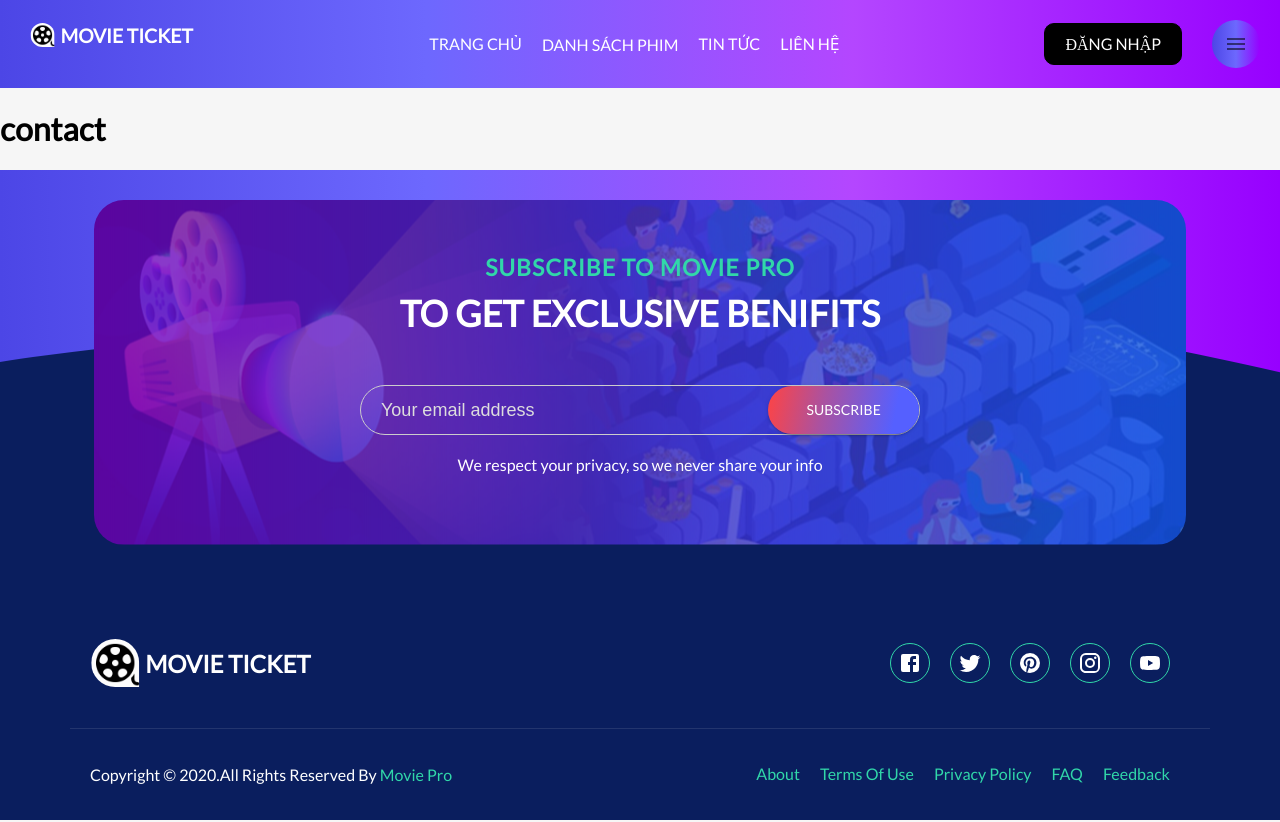
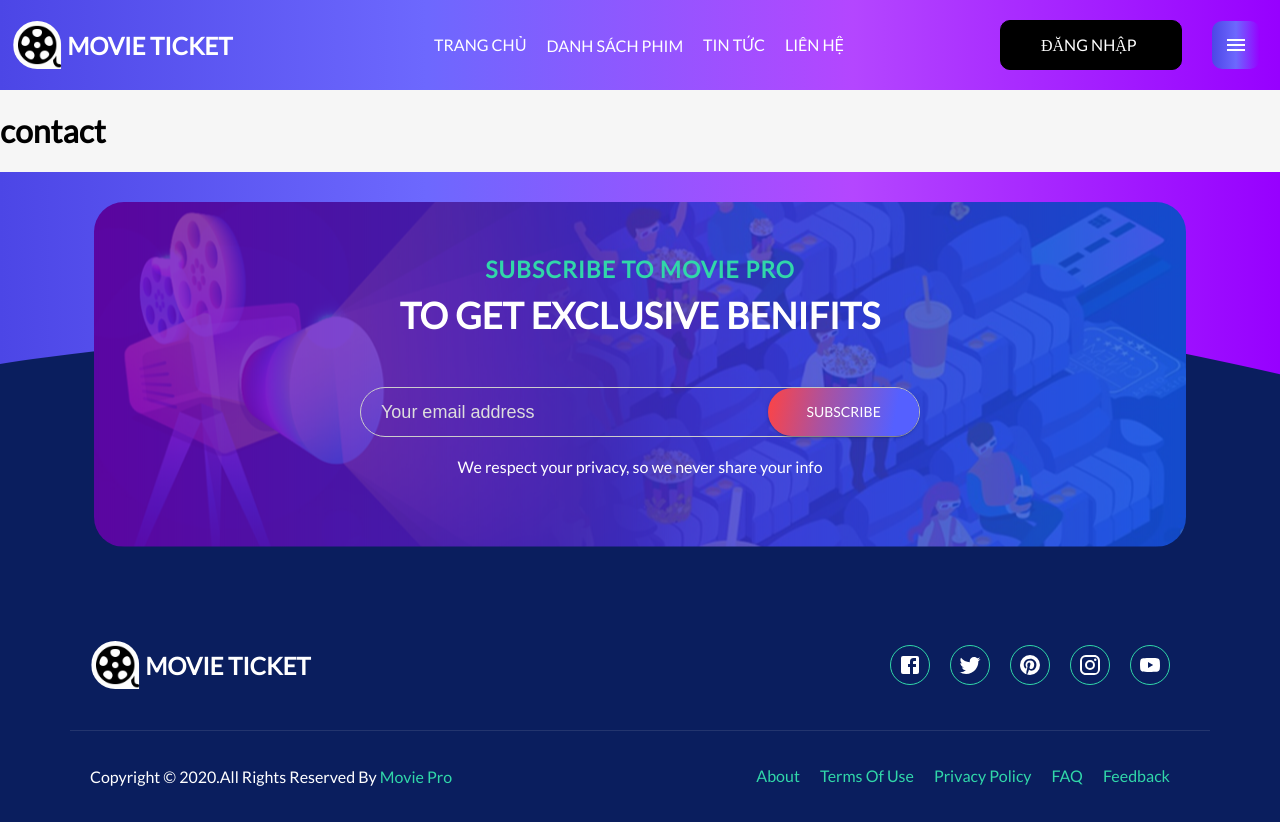
Before and after one commit to ldhnguyen9292/Nhom06-DuAnCuoiKhoa-MovieTicket, a React (Create React App) app in the folder movie-ticket/: page /contact in a window 1280 px wide. Built offline with nearby package versions, Linux system fonts and the light colour scheme.

Commit message:
hai nguyen fix lan 1

```diff
--- a/movie-ticket/src/client/components/header/header-left/header-left-styles.component.js
+++ b/movie-ticket/src/client/components/header/header-left/header-left-styles.component.js
@@ -2,8 +2,14 @@ import { makeStyles } from "@material-ui/core";
 
 export const useStyles = makeStyles((theme) => ({
   headerLeft: {
-    width: 300,
+    width: 400,
     padding: 20,
+    fontSize: '20px',
+    [theme.breakpoints.up("md")]: {
+      width: 400,
+      padding: '20px 10px',
+      fontSize: '20px',
+    },
   },
   logo: {
     color: "white",
@@ -24,8 +30,8 @@ export const useStyles = makeStyles((theme) => ({
     },
   },
   iconLogo: {
-    width: 30,
-    height: 30,
+    width: 50,
+    height: 50,
     borderRadius: "50%",
     borderBottomRightRadius: "0",
     padding: 5,
--- a/movie-ticket/src/client/components/header/header-right/header-user/header-user-style.component.js
+++ b/movie-ticket/src/client/components/header/header-right/header-user/header-user-style.component.js
@@ -6,15 +6,15 @@ export const useStyles = makeStyles((theme) => ({
     border: "1px solid black",
     borderRadius: 10,
     background: "black",
-    backgroundImage: "linear-gradient(#b446ffad,#b446ff)",
+    backgroundImage: 'linear-gradient(to right, #4c46e6, #6d68fe, #b446ff)',
     backgroundSize: "100% 0",
     backgroundPosition: "50% 50%",
     textDecoration: "none",
     backgroundRepeat: "no-repeat",
     margin: 10,
-    transition: "all 0.5s",
+    transition: "all 0.25s",
     "&:hover": {
-      border: "1px solid white",
+      border: "1px solid #ddd",
       backgroundSize: "100% 100%",
     },
     [theme.breakpoints.up("lg")]: {
@@ -22,47 +22,61 @@ export const useStyles = makeStyles((theme) => ({
     },
   },
   rootCol: {
+    width: '180px',
     display: "block",
     border: "1px solid black",
     borderRadius: 10,
     background: "black",
-    backgroundImage:
-      "linear-gradient(rgba(255, 255, 255, 0.9),rgba(255, 255, 255, 0.9))",
+    backgroundImage: 'linear-gradient(to right, #4c46e6, #6d68fe, #b446ff)',
     backgroundSize: "100% 0",
     backgroundPosition: "50% 50%",
     textDecoration: "none",
     backgroundRepeat: "no-repeat",
-    margin: 10,
-    marginTop: 20,
-    transition: "all 0.5s",
+    margin: '20px 40px',
+    transition: "all 0.25s",
     overflow: "hidden",
     textAlign: "center",
     "&:hover": {
-      border: "1px solid black",
+      border: "1px solid white",
       backgroundSize: "100% 100%",
-      "& p": { color: "black" },
+      "& p": { color: "while" },
     },
   },
   title: {
     color: "white",
-    padding: "8px 20px",
+    padding: "12px 40px",
     textTransform: "uppercase",
+    width: '180px',
   },
   IconFlex: {
     display: "flex",
     flexDirection: "row",
     justifyContent: "space-around",
     alignItems: "flex-start",
-    padding: 10,
+    padding: '0px 5px',
+    width: '180px',
+    [theme.breakpoints.down("md")]: {
+      display: "none",
+    },
+    color: '#eee',
+    border: '1px solid #ddd',
+    borderRadius: '10px',
+    margin: 10,
   },
   IconFlexCol: {
     display: "flex",
     flexDirection: "row",
     justifyContent: "space-around",
     alignItems: "flex-start",
-    padding: 10,
+    padding: '5px 10px',
     marginTop: 15,
-    background: "gainsboro",
+    // background: "transparent",
+    backgroundImage: 'linear-gradient(to right, #4c46e6, #6d68fe, #b446ff)',
+    width: '180px',
+    margin: '20px 40px',
+    border: '1px solid white',
+    borderRadius: '10px',
+    color: 'white',
   },
   userMenu: {
     position: "relative",
--- a/movie-ticket/src/client/components/header/header-right/header-user/header-user.component.jsx
+++ b/movie-ticket/src/client/components/header/header-right/header-user/header-user.component.jsx
@@ -68,7 +68,7 @@ function HeaderUser(props) {
           onClick={handleClick}
           className={classes.userMenu}
         >
-          <AccountCircle />
+        <AccountCircle />
           {renderUserInfo()}
         </IconButton>
         <IconButton aria-label="show 4 new mails" color="inherit">
--- a/movie-ticket/src/client/components/header/header-right/menu-mobile/menu-mobile-style.component.js
+++ b/movie-ticket/src/client/components/header/header-right/menu-mobile/menu-mobile-style.component.js
@@ -1,4 +1,5 @@
 import { makeStyles } from "@material-ui/core";
+import Image from './../../../../../assets/images/bg.jpeg';
 
 export const useStyles = makeStyles((theme) => ({
   iconBtn: {
@@ -10,13 +11,18 @@ export const useStyles = makeStyles((theme) => ({
     [theme.breakpoints.up("lg")]: {
       margin: 20,
     },
+    color: 'white',
+    borderRadius: '10px',
   },
   drawer: {
-    width: 200,
+    borderBottom: '1px solid #333',
+    width: 400,
     height: "100%",
     display: "flex",
     flexDirection: "column",
     justifyContent: "flex-start",
+    padding: '0 30px',
+    backgroundImage: 'linear-gradient(to bottom, #4c46e630, #6d68fe30, #b446ff30)',
   },
   title: {
     textDecoration: "none",
@@ -24,9 +30,9 @@ export const useStyles = makeStyles((theme) => ({
     fontSize: 24,
     marginBottom: 15,
     transition: "all 0.5s",
-    paddingLeft: 20,
+    paddingLeft: 40,
     "&:hover": {
-      color: "#b446ff",
+      color: "#6d68fe",
       transform: "scale(1.1)",
     },
   },
@@ -49,8 +55,9 @@ export const useStyles = makeStyles((theme) => ({
     transition: "all 0.5s",
     paddingTop: 20,
     "&:hover": {
-      color: "#b446ff",
+      color: "#6d68fe",
     },
+    borderTop: '1px solid #333',
   },
   logo: {
     margin: "50px 0 30px 20px",
@@ -61,15 +68,24 @@ export const useStyles = makeStyles((theme) => ({
     transition: "all 0.5s",
     textTransform: "uppercase",
     fontWeight: "bold",
+    fontSize: '24px',
     "&:hover": {
-      color: "#b446ff",
+      color: "#6d68fe",
     },
   },
   iconLogo: {
-    width: 30,
-    height: 30,
+    width: 60,
+    height: 60,
     borderRadius: "50%",
     borderBottomRightRadius: "0",
-    padding: 5,
+    padding: '0',
+  },
+  titleLogo: {
+    padding: '0 10px',
+  },
+  line: {
+    width: '100%',
+    height: '1px',
+    backgroundColor: '#333',
   },
 }));
--- a/movie-ticket/src/client/components/header/header-right/menu-mobile/menu-mobile.component.jsx
+++ b/movie-ticket/src/client/components/header/header-right/menu-mobile/menu-mobile.component.jsx
@@ -40,7 +40,7 @@ function MenuMobile() {
           <Box fontSize="20px">
             <NavLink to="/" className={classes.logo}>
               <img src={Logo} alt="logo" className={classes.iconLogo} />
-              <span>Movie Ticket</span>
+              <span className={classes.titleLogo}>Movie Ticket</span>
             </NavLink>
           </Box>
           <NavLink to="/movie" className={classes.title}>
@@ -61,6 +61,7 @@ function MenuMobile() {
               <Typography className={classes.text}>Liên hệ</Typography>
             </div>
           </NavLink>
+          <div className={classes.line}></div>
           <HeaderUser />
           {renderSocialNetworks()}
         </div>
--- a/movie-ticket/src/client/components/home-components/carousel/carousel-styles.component.js
+++ b/movie-ticket/src/client/components/home-components/carousel/carousel-styles.component.js
@@ -12,9 +12,10 @@ const imgSetting = {
 
 export const useStyles = makeStyles((theme) => ({
   root: {
-    background: "black",
+    background: "white",
     color: "white",
     height: "fit-content",
+    borderBottom: '2px solid #333',
   },
   top: {
     width: "100%",
@@ -24,12 +25,12 @@ export const useStyles = makeStyles((theme) => ({
       height: 300,
     },
     [theme.breakpoints.up("md")]: {
-      height: 350,
+      height: 450,
     },
     [theme.breakpoints.up("lg")]: {
-      height: 400,
+      height: 670,
     },
-    marginBottom: 20,
+    marginBottom: 0,
   },
   imgTop: {
     width: "100%",
@@ -47,16 +48,21 @@ export const useStyles = makeStyles((theme) => ({
     [theme.breakpoints.up("lg")]: {
       height: 150,
     },
-    marginBottom: 10,
+    marginBottom: 0,
+    backgroundColor: '#00B4DB',
+    backgroundColor: 'black',
   },
   imgSetting,
   imgBot: {
     "&:hover": {
       transform: "scale(1.1)",
+      opacity: '1',
     },
+    opacity: '0.7',
   },
   active: {
     transform: "scale(1.1)",
+    opacity: '1',
   },
   btnTopMore: {
     position: "absolute",
--- a/movie-ticket/src/client/components/home-components/movie/navtab/navtab-styles.component.js
+++ b/movie-ticket/src/client/components/home-components/movie/navtab/navtab-styles.component.js
@@ -14,12 +14,16 @@ export const useStyles = makeStyles((theme) => ({
         backgroundColor: 'white',
         color: '#797979',
         width: '320px',
+        [theme.breakpoints.down('xs')]: {
+            width: '296px',
+        },
         borderRadius: '5px',
     },
     tabs: {
         "& .MuiTab-textColorInherit.Mui-selected": {
             background: 'linear-gradient(to right, #4c46e6, #6d68fe, #b446ff, rgb(151, 0, 255))',
             color: 'white',
+            borderBottom: 'none',
         },
         "& .MuiTab-textColorInherit": {
             '&:hover': {
@@ -28,5 +32,6 @@ export const useStyles = makeStyles((theme) => ({
             }
         },
         borderRadius: '5px',
+
     },
 }));
--- a/movie-ticket/src/client/components/home-components/movie/navtab/navtab.component.jsx
+++ b/movie-ticket/src/client/components/home-components/movie/navtab/navtab.component.jsx
@@ -53,7 +53,7 @@ export default function SimpleTabs() {
         <div className={classes.root}>
             <div className={classes.container}>
                 <AppBar position="static" className={classes.appbar}>
-                    <Tabs className={classes.tabs} value={value} onChange={handleChange} aria-label="simple tabs example">
+                    <Tabs indicatorColor="none"  className={classes.tabs} value={value} onChange={handleChange} aria-label="simple tabs example">
                     <Tab className={classes.tabs} label="Upcoming Movies" {...a11yProps(0)} />
                     <Tab className={classes.tabs} label="Relesed Movies" {...a11yProps(1)} />
                     </Tabs>
--- a/movie-ticket/src/client/components/modal-video/modal-video-styles.component.js
+++ b/movie-ticket/src/client/components/modal-video/modal-video-styles.component.js
@@ -1,31 +1,67 @@
 import { makeStyles } from "@material-ui/core/styles";
 
-export const useStyles = makeStyles({
+export const useStyles = makeStyles((theme) => ({
   root: {
     width: "100%",
-    height: "90%",
-    background: "#0000009e",
+    height: "80%",
+    background: "transparent",
     textAlign: "center",
     paddingTop: 90,
     zIndex: 2002,
+    [theme.breakpoints.down("lg")]: {
+      height: "70%",
+    },
+    [theme.breakpoints.down("md")]: {
+      height: "60%",
+    },
+    [theme.breakpoints.down("xs")]: {
+      height: "50%",
+    },
   },
   top: {
-    width: "90%",
-    height: "85%",
+    border: '2px solid #ddddddaa',
+    width: "60%",
+    height: "90%",
+    [theme.breakpoints.down("lg")]: {
+      width: "70%",
+    },
+    [theme.breakpoints.down("md")]: {
+      width: "80%",
+    },
     margin: "0 auto",
+    padding: '10px 10px',
     borderRadius: 10,
-    backgroundColor: "rgba(255, 255, 255, 0.9)",
+    // linear-gradient(to right, #4c46e6, #6d68fe, #b446ff, rgb(151, 0, 255)),
+    backgroundImage: "linear-gradient(to bottom, #6d68fedd, #6dd5eddd, #FFFFFFaa)",
   },
   title: {
     fontSize: 30,
-    color: "black",
-    textTransform: "capitalize",
+    color: "white",
+    textTransform: "uppercase",
     fontWeight: "bold",
+    [theme.breakpoints.down("lg")]: {
+      fontSize: 30,
+    },
+    [theme.breakpoints.down("md")]: {
+      fontSize: 25,
+    },
+    [theme.breakpoints.down("xs")]: {
+      fontSize: 20,
+    },
   },
   media: {
-    height: "90%",
+    height: "87.5%",
+    [theme.breakpoints.down("lg")]: {
+      height: "85%",
+    },
+    [theme.breakpoints.down("md")]: {
+      height: "82.5%",
+    },
+    [theme.breakpoints.down("xs")]: {
+      height: "75%",
+    },
     borderRadius: 10,
-    border: "2px solid black",
+    border: "2px solid #dddddd50",
     boxShadow:
       "0 4px 8px 0 rgba(0, 0, 0, 0.2), 0 6px 20px 0 rgba(0, 0, 0, 0.19)",
   },
@@ -33,22 +69,21 @@ export const useStyles = makeStyles({
     display: "flex",
     justifyContent: "space-between",
     alignItems: "Center",
-    padding: 10,
+    padding: '10px 0',
   },
   btn: {
     color: "white",
-    background: "black",
-    border: "1px solid black",
-    backgroundImage:
-      "linear-gradient(rgba(255, 255, 255, 0.9),rgba(255, 255, 255, 0.9))",
+    background: "#12c2eedd",
+    border: "1px solid #dddddd50",
+    backgroundImage: 'linear-gradient(to right, #4c46e6, #6d68fe, #b446ff)',
     backgroundSize: "100% 0",
     backgroundPosition: "50% 50%",
     backgroundRepeat: "no-repeat",
     transition: "all 0.5s",
     "&:hover": {
-      border: "1px solid black",
+      border: "1px solid #dddddd50",
       backgroundSize: "100% 100%",
-      "& span": { color: "black" },
+      "& span": { color: "white" },
     },
   },
-});
+}));
--- a/movie-ticket/src/client/components/play-card/play-card.component.jsx
+++ b/movie-ticket/src/client/components/play-card/play-card.component.jsx
@@ -30,7 +30,7 @@ function PlayCard(props) {
         <></>
       )}
       <IconButton className={classes.moreBtn}>
-        <Typography>Chi tiết</Typography>
+        <Typography className={classes.p}>Chi tiết</Typography>
       </IconButton>
       <ModalVideo slider={slider} open={open} handleClose={handleClose} />
     </>
--- a/movie-ticket/src/client/pages/home/home.page.jsx
+++ b/movie-ticket/src/client/pages/home/home.page.jsx
@@ -8,7 +8,7 @@ function Home() {
   return (
     <div>
       <CarouselComponent />
-      <SearchHome />
+      {/* <SearchHome /> */}
       <MovieComponent />
       <NewsComponent />
     </div>
```
Also changed, not shown: movie-ticket/src/client/components/play-card/play-card-styles.component.js (+44 -14 lines), movie-ticket/src/assets/images/bg.jpeg (added).
